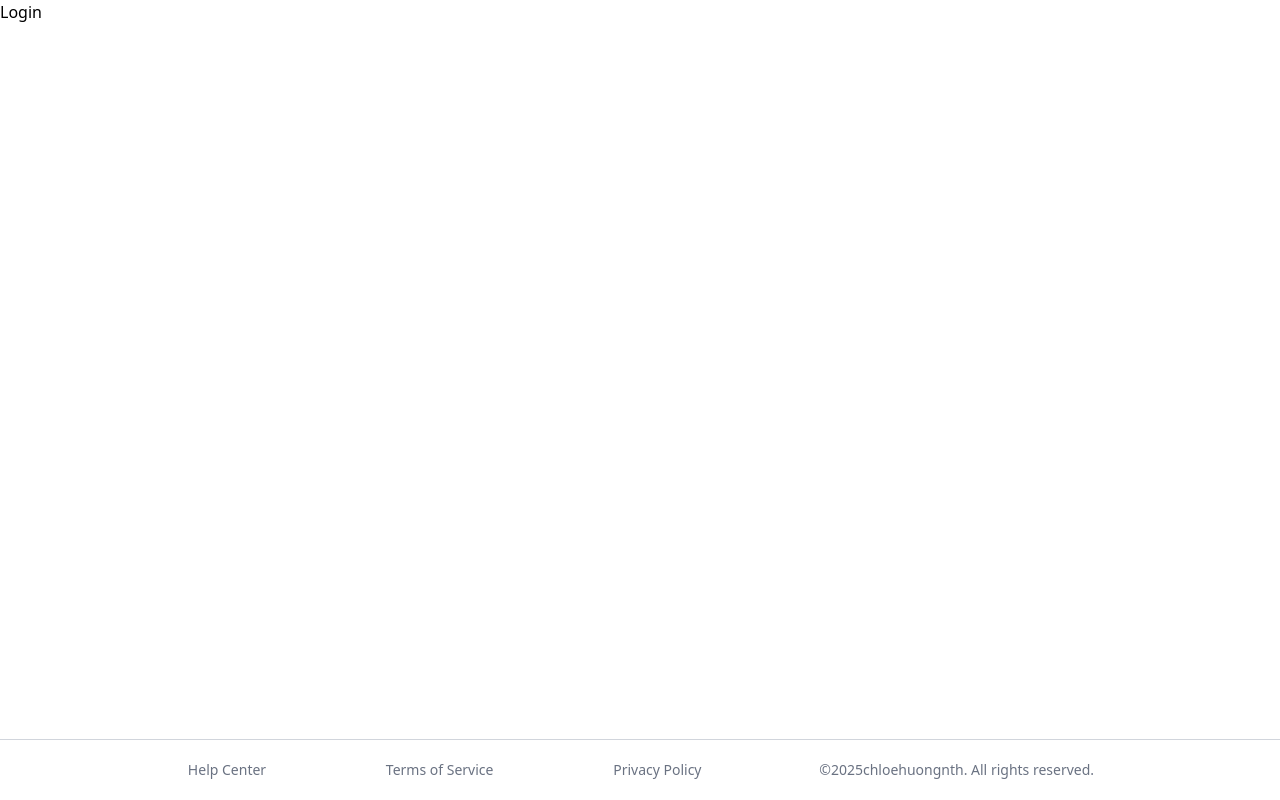
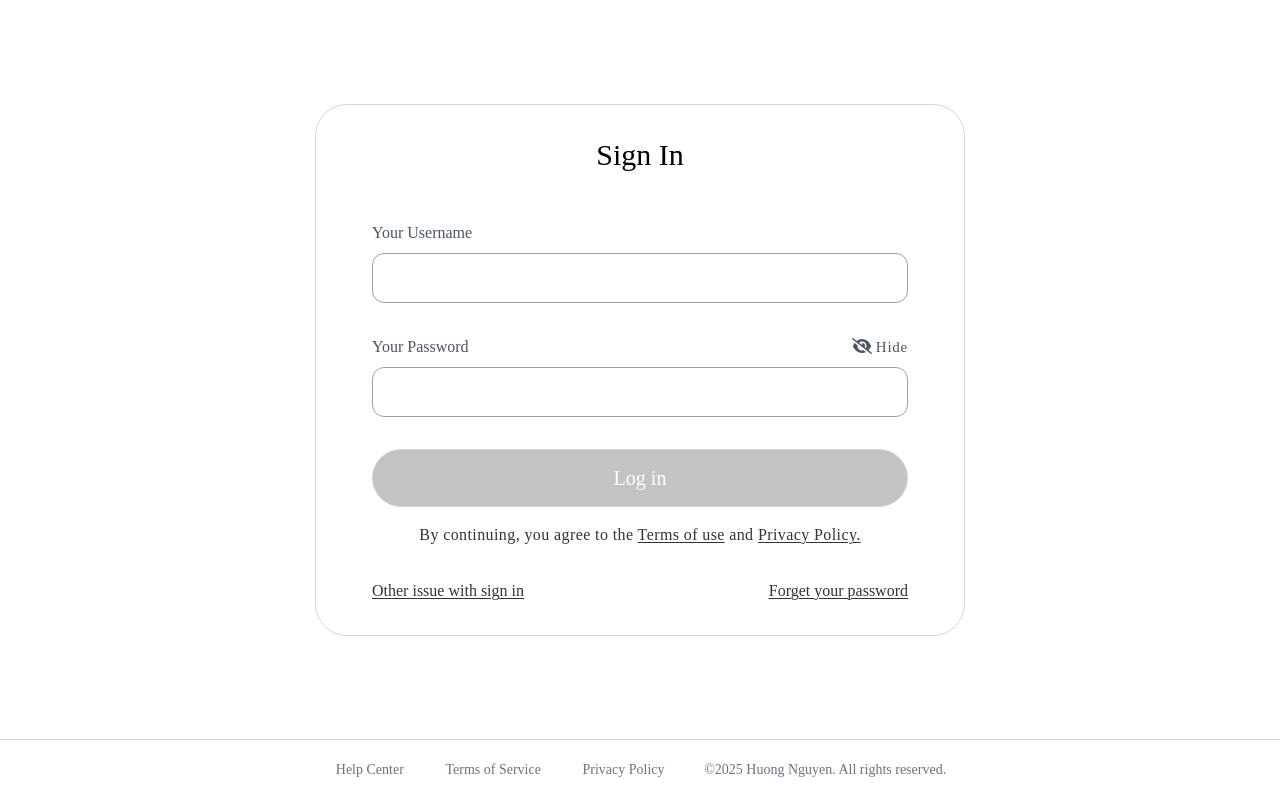
Before and after one commit to chloenth/hospital-management-system, a React (Vite) app: page /login in a window 1280 px wide. Built offline with nearby package versions, Linux system fonts and the light colour scheme.

Commit message:
build login UI

```diff
--- a/package.json
+++ b/package.json
@@ -10,6 +10,10 @@
     "preview": "vite preview"
   },
   "dependencies": {
+    "@fortawesome/free-brands-svg-icons": "^6.7.2",
+    "@fortawesome/free-regular-svg-icons": "^6.7.2",
+    "@fortawesome/free-solid-svg-icons": "^6.7.2",
+    "@fortawesome/react-fontawesome": "^0.2.2",
     "@tailwindcss/vite": "^4.0.6",
     "prop-types": "^15.8.1",
     "react": "^19.0.0",
--- a/src/index.css
+++ b/src/index.css
@@ -1,11 +1,43 @@
 @import 'tailwindcss';
 
 @theme {
-  --width-inner: 1024px;
+  --font-display: 'Poppins', serif;
+  --width-inner: 650px;
+  --footer-height: 60px;
+}
+
+@layer base {
+  body {
+    @apply font-display;
+  }
 }
 
 @layer components {
   .footer-link {
     @apply block px-0.5 py-1 hover:underline hover:underline-offset-2;
   }
+
+  .form-label {
+    @apply text-base block mb-2 mt-8;
+  }
+
+  .form-input {
+    @apply block border border-gray-400 rounded-xl w-full p-3 outline-none;
+  }
+
+  .link-underline {
+    @apply underline underline-offset-2 decoration-1;
+  }
+
+  .btn {
+    @apply w-full py-3.5 border border-gray-300 rounded-4xl mt-8 text-xl font-medium;
+  }
+
+  .btn.disabled {
+    @apply bg-[#c3c3c3] text-white;
+  }
+
+  .btn.active {
+    @apply border-black text-lg tracking-wide;
+  }
 }
--- a/src/layouts/AuthLayout/AuthLayout.jsx
+++ b/src/layouts/AuthLayout/AuthLayout.jsx
@@ -3,7 +3,7 @@ import Footer from './Footer';
 
 const AuthLayout = ({ children }) => {
   return (
-    <div>
+    <div className='min-h-screen pb-[var(--footer-height)] flex justify-center items-center'>
       {children}
       <Footer />
     </div>
--- a/src/layouts/AuthLayout/Footer.jsx
+++ b/src/layouts/AuthLayout/Footer.jsx
@@ -1,24 +1,18 @@
 const Footer = () => {
   return (
     <footer className='fixed bottom-0 inset-x-0 border-t border-solid border-gray-300'>
-      <ul className='text-sm flex justify-around text-gray-500 items-center w-inner h-[60px] m-auto'>
-        <li>
+      <div className='text-sm flex justify-around text-gray-500 items-center w-inner h-[60px] m-auto'>
         <a href='' className='footer-link'>
           Help Center
         </a>
-        </li>
-        <li>
         <a href='' className='footer-link'>
           Terms of Service
         </a>
-        </li>
-        <li>
         <a href='' className='footer-link'>
           Privacy Policy
         </a>
-        </li>
-        <li>&copy;2025chloehuongnth. All rights reserved.</li>
-      </ul>
+        <p>&copy;2025 Huong Nguyen. All rights reserved.</p>
+      </div>
     </footer>
   );
 };
--- a/src/pages/Login.jsx
+++ b/src/pages/Login.jsx
@@ -1,5 +1,100 @@
+import { useState } from 'react';
+import { faEyeSlash } from '@fortawesome/free-solid-svg-icons';
+import { FontAwesomeIcon } from '@fortawesome/react-fontawesome';
+
 const Login = () => {
-  return <div>Login</div>;
+  const [showPassword, setShowPassword] = useState(false);
+  const [formData, setFormData] = useState({
+    username: '',
+    password: '',
+  });
+
+  const handleChange = (e) => {
+    setFormData({ ...formData, [e.target.name]: e.target.value });
+  };
+
+  const isFormValid =
+    formData.username.trim() !== '' && formData.password.trim() !== '';
+
+  const handleSubmit = (e) => {
+    e.preventDefault();
+    console.log('username: ', formData.username);
+    console.log('password: ', formData.password);
+  };
+
+  return (
+    <div className='w-inner'>
+      <div className='border border-gray-300 rounded-4xl px-14 py-8'>
+        <h3 className='text-3xl text-center font-medium'>Sign In</h3>
+        <form className='text-gray-600 mt-12' onSubmit={handleSubmit}>
+          <label htmlFor='username' className='form-label'>
+            Your Username
+          </label>
+          <input
+            type='text'
+            id='username'
+            name='username'
+            className='form-input'
+            value={formData.username}
+            required
+            onChange={handleChange}
+          />
+          <label htmlFor='password' className='form-label'>
+            Your Password
+            <button
+              type='button'
+              className='float-end cursor-pointer'
+              onClick={() => setShowPassword(!showPassword)}
+            >
+              <FontAwesomeIcon icon={faEyeSlash} />
+              <span className='text-[15px] ml-1 tracking-wider'>Hide</span>
+            </button>
+          </label>
+          <input
+            type={showPassword ? 'text' : 'password'}
+            id='password'
+            name='password'
+            className='form-input'
+            value={formData.password}
+            required
+            onChange={handleChange}
+          />
+          <button
+            className={`btn ${
+              isFormValid ? 'active' : 'disabled'
+            } transition-all duration-300`}
+          >
+            Log in
+          </button>
+        </form>
+        <p className='text-base tracking-wide text-center mt-4 text-[#333]'>
+          By continuing, you agree to the{' '}
+          <a href='' className='link-underline'>
+            Terms of use
+          </a>{' '}
+          and{' '}
+          <a href='' className='link-underline'>
+            Privacy Policy.
+          </a>
+        </p>
+        <div className='mt-8 flex justify-between text-[#333]'>
+          <a href='' className='link-underline'>
+            Other issue with sign in
+          </a>
+          <a href='' className='link-underline'>
+            Forget your password
+          </a>
+        </div>
+      </div>
+
+      {/* <h6 className='flex mt-10 tracking-wide text-xl text-center text-gray-500'>
+        <span className='flex-1 border-t-1 border-[#ccc] h-0 m-auto'></span>
+        <span className='mx-5'>New to our community</span>
+        <span className='flex-1 border-t-1 border-[#ccc] h-0 m-auto'></span>
+      </h6>
+      <button className='btn active'>Create an account</button> */}
+    </div>
+  );
 };
 
 export default Login;
```
Also changed, not shown: 1 other file (tests, documents, lock files or other folders). Lines whose indentation alone changed are shown as unchanged.
